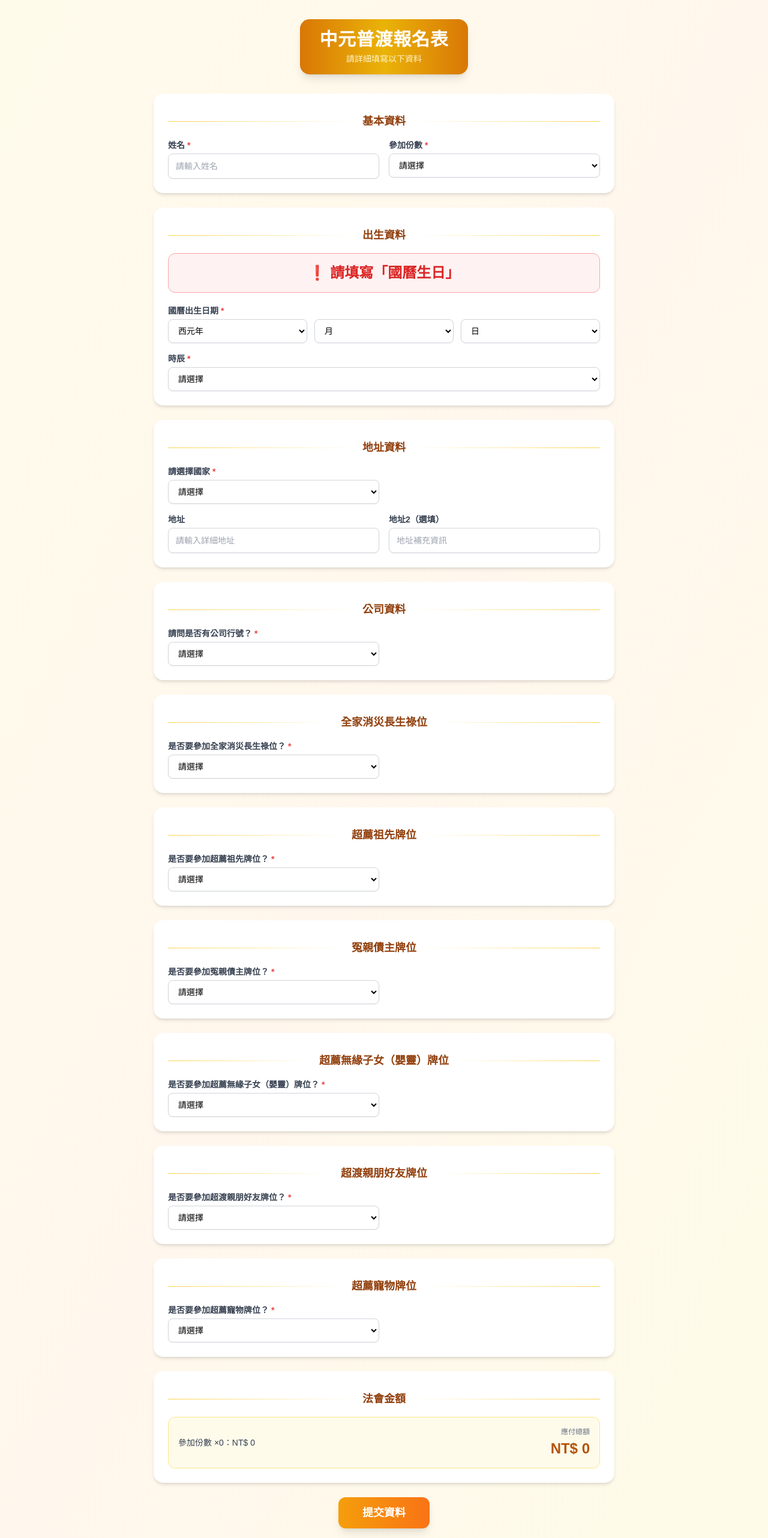
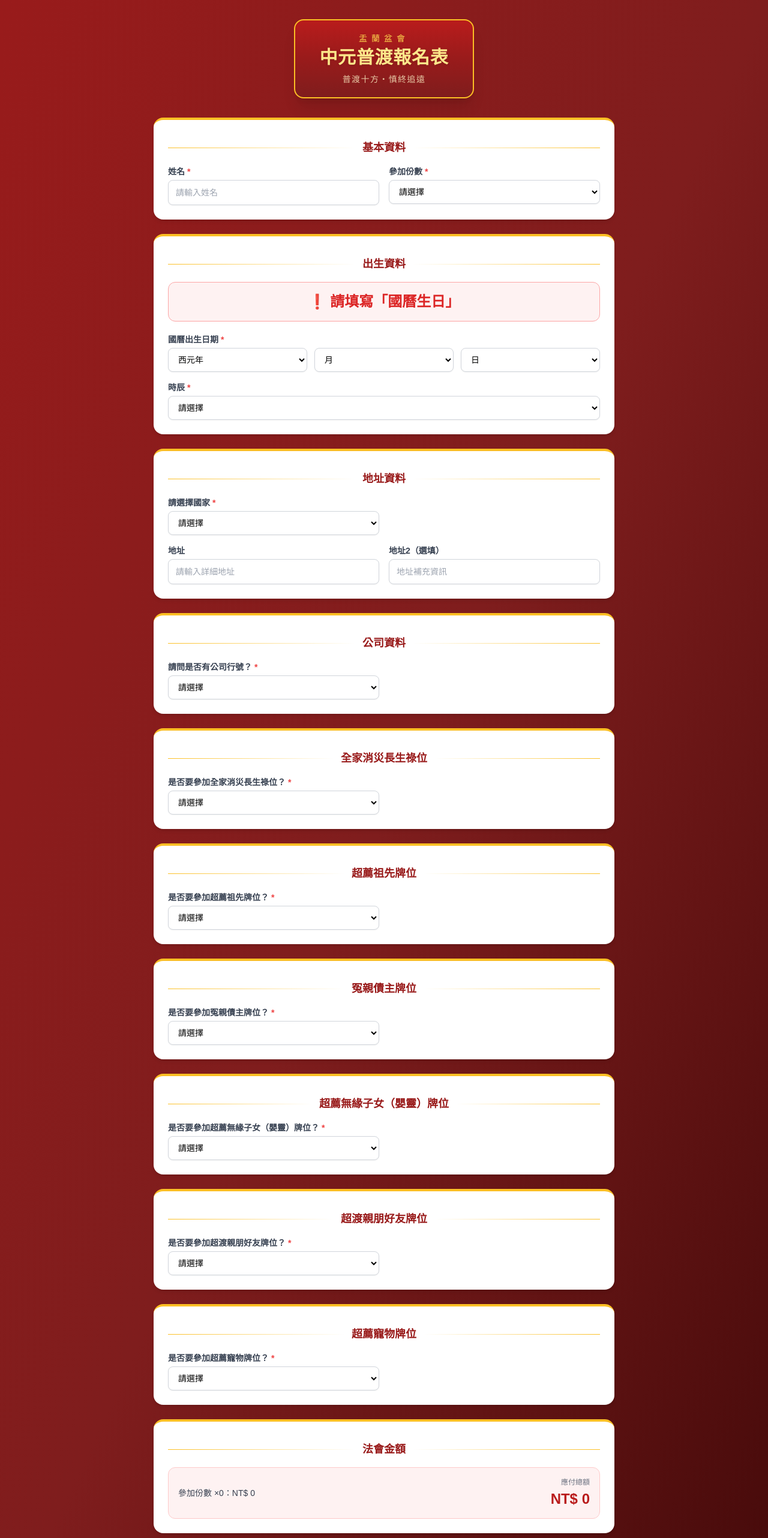
Before and after one commit to colton0166/fahui, a Next.js app: page / in a window 1280 px wide. Shown: the top 2564 px of the page at 60% size. Built offline with nearby package versions, Linux system fonts and the light colour scheme.

Commit message:
更新樣式以使用紅色調，改善視覺一致性

```diff
--- a/app/layout.tsx
+++ b/app/layout.tsx
@@ -13,7 +13,7 @@ export default function RootLayout({
 }) {
   return (
     <html lang="zh-TW">
-      <body className="bg-gradient-to-br from-amber-50 via-orange-50 to-yellow-50 min-h-screen">
+      <body className="bg-gradient-to-br from-red-800 via-red-900 to-red-950 min-h-screen">
         {children}
       </body>
     </html>
--- a/app/page.tsx
+++ b/app/page.tsx
@@ -94,9 +94,9 @@ const TABLET_CONFIGS: TabletConfig[] = [
         placeholder: "例：黃 或 黃OO",
         hint: (
           <>
-            • 報名「歷代祖先」請填寫 <span className="font-bold text-amber-700">姓氏</span>
+            • 報名「歷代祖先」請填寫 <span className="font-bold text-red-700">姓氏</span>
             <br />
-            • 報名「指定祖先」請填寫 <span className="font-bold text-amber-700">祖先姓名</span>
+            • 報名「指定祖先」請填寫 <span className="font-bold text-red-700">祖先姓名</span>
           </>
         ),
       },
@@ -291,7 +291,7 @@ function SelectField({
         value={value}
         onChange={(e) => onChange(e.target.value)}
         disabled={disabled}
-        className="w-full rounded-lg border border-gray-300 bg-white px-3 py-2.5 text-sm shadow-sm focus:border-amber-500 focus:ring-2 focus:ring-amber-200 focus:outline-none disabled:bg-gray-100 disabled:text-gray-500 transition"
+        className="w-full rounded-lg border border-gray-300 bg-white px-3 py-2.5 text-sm shadow-sm focus:border-red-500 focus:ring-2 focus:ring-red-200 focus:outline-none disabled:bg-gray-100 disabled:text-gray-500 transition"
       >
         <option value="">{placeholder || "請選擇"}</option>
         {options.map((opt) => (
@@ -333,7 +333,7 @@ function TextField({
         onChange={(e) => onChange?.(e.target.value)}
         readOnly={readOnly}
         placeholder={placeholder}
-        className={`w-full rounded-lg border border-gray-300 px-3 py-2.5 text-sm shadow-sm focus:border-amber-500 focus:ring-2 focus:ring-amber-200 focus:outline-none transition ${
+        className={`w-full rounded-lg border border-gray-300 px-3 py-2.5 text-sm shadow-sm focus:border-red-500 focus:ring-2 focus:ring-red-200 focus:outline-none transition ${
           readOnly ? "bg-gray-50 text-gray-600 cursor-default" : "bg-white"
         }`}
       />
@@ -347,7 +347,7 @@ function ReadOnlyField({ label, value }: { label: string; value: string }) {
       <label className="block text-sm font-semibold text-gray-500 mb-1">
         {label}
       </label>
-      <div className="w-full rounded-lg border border-gray-200 bg-amber-50/50 px-3 py-2.5 text-sm text-gray-700 min-h-[40px]">
+      <div className="w-full rounded-lg border border-gray-200 bg-red-50/50 px-3 py-2.5 text-sm text-gray-700 min-h-[40px]">
         {value || "-"}
       </div>
     </div>
@@ -357,11 +357,11 @@ function ReadOnlyField({ label, value }: { label: string; value: string }) {
 function SectionTitle({ title }: { title: string }) {
   return (
     <div className="flex items-center gap-3 mb-4 mt-2">
-      <div className="h-px flex-1 bg-gradient-to-r from-amber-300 to-transparent" />
-      <h2 className="text-lg font-bold text-amber-800 whitespace-nowrap">
+      <div className="h-px flex-1 bg-gradient-to-r from-amber-400 to-transparent" />
+      <h2 className="text-lg font-bold text-red-800 whitespace-nowrap">
         {title}
       </h2>
-      <div className="h-px flex-1 bg-gradient-to-l from-amber-300 to-transparent" />
+      <div className="h-px flex-1 bg-gradient-to-l from-amber-400 to-transparent" />
     </div>
   );
 }
@@ -660,11 +660,16 @@ export default function FormPage() {
       <div className="max-w-3xl mx-auto">
         {/* Header */}
         <div className="text-center mb-8">
-          <div className="inline-block bg-gradient-to-r from-amber-600 via-yellow-500 to-amber-600 text-white px-8 py-4 rounded-2xl shadow-lg">
-            <h1 className="text-2xl md:text-3xl font-bold tracking-wide">
+          <div className="inline-block bg-gradient-to-b from-red-700 via-red-800 to-red-900 text-amber-100 px-10 py-5 rounded-2xl shadow-xl border-2 border-amber-400">
+            <p className="text-amber-300 text-sm tracking-[0.5em] mb-1">
+              盂蘭盆會
+            </p>
+            <h1 className="text-2xl md:text-3xl font-bold tracking-wide text-amber-200 drop-shadow">
               中元普渡報名表
             </h1>
-            <p className="text-amber-100 text-sm mt-1">請詳細填寫以下資料</p>
+            <p className="text-amber-100/80 text-sm mt-2 tracking-widest">
+              普渡十方・慎終追遠
+            </p>
           </div>
         </div>
 
@@ -695,7 +700,7 @@ export default function FormPage() {
 
         <form onSubmit={handleSubmit}>
           {/* ===== 基本資料 ===== */}
-          <div className="bg-white rounded-2xl shadow-md p-6 mb-6">
+          <div className="bg-white rounded-2xl shadow-md p-6 mb-6 border-t-4 border-amber-400">
             <SectionTitle title="基本資料" />
             <div className="grid grid-cols-1 md:grid-cols-2 gap-4">
               <TextField
@@ -716,7 +721,7 @@ export default function FormPage() {
           </div>
 
           {/* ===== 出生資料 ===== */}
-          <div className="bg-white rounded-2xl shadow-md p-6 mb-6">
+          <div className="bg-white rounded-2xl shadow-md p-6 mb-6 border-t-4 border-amber-400">
             <SectionTitle title="出生資料" />
 
             <div className="bg-red-50 border border-red-300 rounded-xl p-4 mb-5 text-center">
@@ -735,7 +740,7 @@ export default function FormPage() {
                   <select
                     value={birthYear}
                     onChange={(e) => setBirthYear(e.target.value)}
-                    className="w-full rounded-lg border border-gray-300 bg-white px-3 py-2.5 text-sm shadow-sm focus:border-amber-500 focus:ring-2 focus:ring-amber-200 focus:outline-none transition"
+                    className="w-full rounded-lg border border-gray-300 bg-white px-3 py-2.5 text-sm shadow-sm focus:border-red-500 focus:ring-2 focus:ring-red-200 focus:outline-none transition"
                   >
                     <option value="">西元年</option>
                     {yearOptions.map((y) => (
@@ -749,7 +754,7 @@ export default function FormPage() {
                   <select
                     value={birthMonth}
                     onChange={(e) => setBirthMonth(e.target.value)}
-                    className="w-full rounded-lg border border-gray-300 bg-white px-3 py-2.5 text-sm shadow-sm focus:border-amber-500 focus:ring-2 focus:ring-amber-200 focus:outline-none transition"
+                    className="w-full rounded-lg border border-gray-300 bg-white px-3 py-2.5 text-sm shadow-sm focus:border-red-500 focus:ring-2 focus:ring-red-200 focus:outline-none transition"
                   >
                     <option value="">月</option>
                     {monthOptions.map((m) => (
@@ -763,7 +768,7 @@ export default function FormPage() {
                   <select
                     value={birthDay}
                     onChange={(e) => setBirthDay(e.target.value)}
-                    className="w-full rounded-lg border border-gray-300 bg-white px-3 py-2.5 text-sm shadow-sm focus:border-amber-500 focus:ring-2 focus:ring-amber-200 focus:outline-none transition"
+                    className="w-full rounded-lg border border-gray-300 bg-white px-3 py-2.5 text-sm shadow-sm focus:border-red-500 focus:ring-2 focus:ring-red-200 focus:outline-none transition"
                   >
                     <option value="">日</option>
                     {dayOptions.map((d) => (
@@ -777,7 +782,7 @@ export default function FormPage() {
             </div>
 
             {lunarLoading && (
-              <div className="text-sm text-amber-600 mb-3 flex items-center gap-2">
+              <div className="text-sm text-red-700 mb-3 flex items-center gap-2">
                 <svg className="animate-spin h-4 w-4" viewBox="0 0 24 24" fill="none">
                   <circle
                     className="opacity-25"
@@ -798,8 +803,8 @@ export default function FormPage() {
             )}
 
             {lunarData && (
-              <div className="bg-amber-50 rounded-xl border border-amber-200 p-4">
-                <p className="text-sm font-semibold text-amber-800 mb-3">
+              <div className="bg-red-50 rounded-xl border border-red-200 p-4">
+                <p className="text-sm font-semibold text-red-800 mb-3">
                   農曆轉換結果
                 </p>
                 <div className="grid grid-cols-1 md:grid-cols-2 gap-3">
@@ -828,7 +833,7 @@ export default function FormPage() {
           </div>
 
           {/* ===== 地址資料 ===== */}
-          <div className="bg-white rounded-2xl shadow-md p-6 mb-6">
+          <div className="bg-white rounded-2xl shadow-md p-6 mb-6 border-t-4 border-amber-400">
             <SectionTitle title="地址資料" />
             <div className="grid grid-cols-1 md:grid-cols-2 gap-4">
               <SelectField
@@ -881,7 +886,7 @@ export default function FormPage() {
           </div>
 
           {/* ===== 公司資料 ===== */}
-          <div className="bg-white rounded-2xl shadow-md p-6 mb-6">
+          <div className="bg-white rounded-2xl shadow-md p-6 mb-6 border-t-4 border-amber-400">
             <SectionTitle title="公司資料" />
             <div className="grid grid-cols-1 md:grid-cols-2 gap-4">
               <SelectField
@@ -918,7 +923,7 @@ export default function FormPage() {
           {TABLET_CONFIGS.map((cfg) => {
             const t = tablets[cfg.key];
             return (
-              <div key={cfg.key} className="bg-white rounded-2xl shadow-md p-6 mb-6">
+              <div key={cfg.key} className="bg-white rounded-2xl shadow-md p-6 mb-6 border-t-4 border-amber-400">
                 <SectionTitle title={cfg.title} />
                 <div className="grid grid-cols-1 md:grid-cols-2 gap-4">
                   <SelectField
@@ -944,9 +949,9 @@ export default function FormPage() {
                     {t.entries.map((entry, idx) => (
                       <div
                         key={idx}
-                        className="border border-amber-200 rounded-xl p-4 bg-amber-50/30"
+                        className="border border-red-200 rounded-xl p-4 bg-red-50/30"
                       >
-                        <p className="text-sm font-bold text-amber-800 mb-3">
+                        <p className="text-sm font-bold text-red-800 mb-3">
                           第 {idx + 1} 筆
                         </p>
                         <div
@@ -982,7 +987,7 @@ export default function FormPage() {
                                   updateEntry(cfg.key, idx, patch);
                                 }}
                                 placeholder={f.placeholder}
-                                className="w-full rounded-lg border border-gray-300 bg-white px-3 py-2.5 text-sm shadow-sm focus:border-amber-500 focus:ring-2 focus:ring-amber-200 focus:outline-none transition"
+                                className="w-full rounded-lg border border-gray-300 bg-white px-3 py-2.5 text-sm shadow-sm focus:border-red-500 focus:ring-2 focus:ring-red-200 focus:outline-none transition"
                               />
                               {f.isAddress && (
                                 <label className="inline-flex items-center gap-2 mt-2 cursor-pointer select-none">
@@ -997,7 +1002,7 @@ export default function FormPage() {
                                           : "",
                                       })
                                     }
-                                    className="h-4 w-4 rounded border-gray-300 text-amber-500 focus:ring-amber-400"
+                                    className="h-4 w-4 rounded border-gray-300 text-red-600 focus:ring-red-400"
                                   />
                                   <span className="text-sm text-gray-600">
                                     與居住地址相同
@@ -1015,7 +1020,7 @@ export default function FormPage() {
                                         [f.key]: e.target.checked ? name : "",
                                       })
                                     }
-                                    className="h-4 w-4 rounded border-gray-300 text-amber-500 focus:ring-amber-400"
+                                    className="h-4 w-4 rounded border-gray-300 text-red-600 focus:ring-red-400"
                                   />
                                   <span className="text-sm text-gray-600">
                                     與基本資料姓名相同
@@ -1034,9 +1039,9 @@ export default function FormPage() {
           })}
 
           {/* ===== 法會金額 ===== */}
-          <div className="bg-white rounded-2xl shadow-md p-6 mb-6">
+          <div className="bg-white rounded-2xl shadow-md p-6 mb-6 border-t-4 border-amber-400">
             <SectionTitle title="法會金額" />
-            <div className="bg-amber-50 border border-amber-200 rounded-xl p-4">
+            <div className="bg-red-50 border border-red-200 rounded-xl p-4">
               <div className="flex items-center justify-between">
                 <div className="text-sm text-gray-700 space-y-1">
                   <p>
@@ -1061,7 +1066,7 @@ export default function FormPage() {
                 </div>
                 <div className="text-right">
                   <p className="text-xs text-gray-500 mb-1">應付總額</p>
-                  <p className="text-2xl font-bold text-amber-700">
+                  <p className="text-2xl font-bold text-red-700">
                     NT$ {totalAmount.toLocaleString()}
                   </p>
                 </div>
@@ -1074,7 +1079,7 @@ export default function FormPage() {
             <button
               type="submit"
               disabled={isSubmitting}
-              className="inline-flex items-center gap-2 bg-gradient-to-r from-amber-500 to-orange-500 hover:from-amber-600 hover:to-orange-600 text-white font-bold py-3 px-10 rounded-xl shadow-lg hover:shadow-xl transition-all duration-200 disabled:opacity-50 disabled:cursor-not-allowed text-lg"
+              className="inline-flex items-center gap-2 bg-gradient-to-r from-red-700 to-red-800 hover:from-red-800 hover:to-red-900 text-amber-200 font-bold py-3 px-10 rounded-xl shadow-lg hover:shadow-xl ring-1 ring-amber-400/60 transition-all duration-200 disabled:opacity-50 disabled:cursor-not-allowed text-lg"
             >
               {isSubmitting ? (
                 <>
--- a/app/thank-you/page.tsx
+++ b/app/thank-you/page.tsx
@@ -2,9 +2,9 @@ export default function ThankYouPage() {
   return (
     <div className="min-h-screen flex items-center justify-center py-8 px-4">
       <div className="max-w-lg w-full text-center">
-        <div className="bg-white rounded-2xl shadow-lg p-10">
+        <div className="bg-white rounded-2xl shadow-lg p-10 border-t-4 border-amber-400">
           <div className="text-6xl mb-6">🙏</div>
-          <h1 className="text-2xl md:text-3xl font-bold text-amber-800 mb-4">
+          <h1 className="text-2xl md:text-3xl font-bold text-red-800 mb-4">
             感謝您的報名
           </h1>
           <p className="text-gray-600 mb-2 leading-relaxed">
@@ -14,7 +14,7 @@ export default function ThankYouPage() {
             感恩您參與中元普渡法會，<br />
             祝福您闔家平安、萬事如意。
           </p>
-          <div className="bg-amber-50 border border-amber-200 rounded-xl p-4 text-sm text-amber-800">
+          <div className="bg-red-50 border border-red-200 rounded-xl p-4 text-sm text-red-800">
             如有任何疑問，請聯絡主辦單位。
           </div>
         </div>
```
